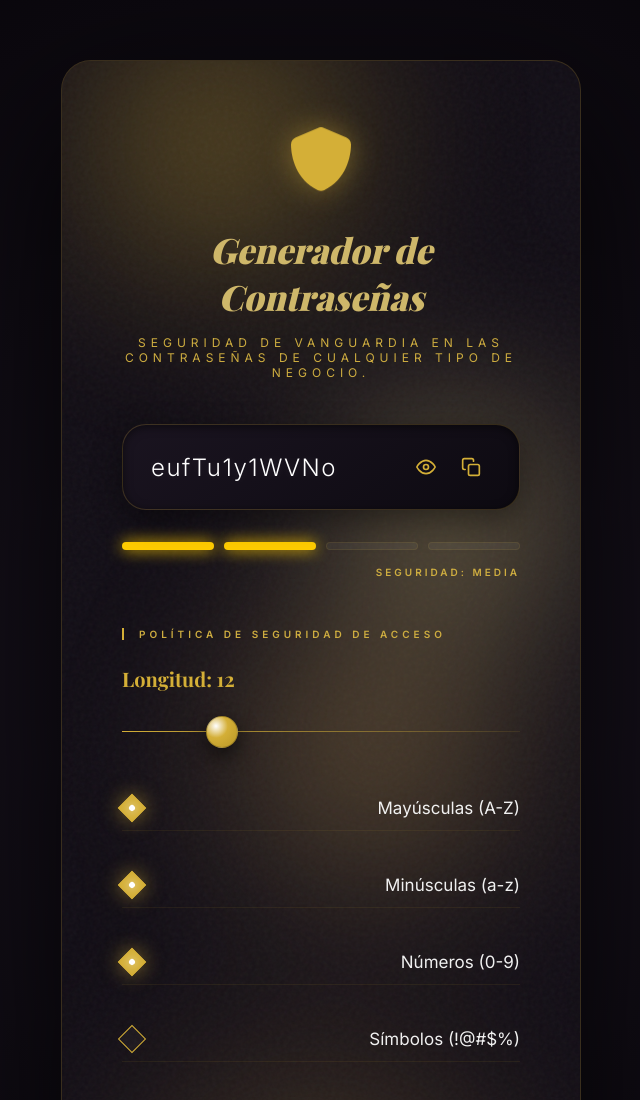
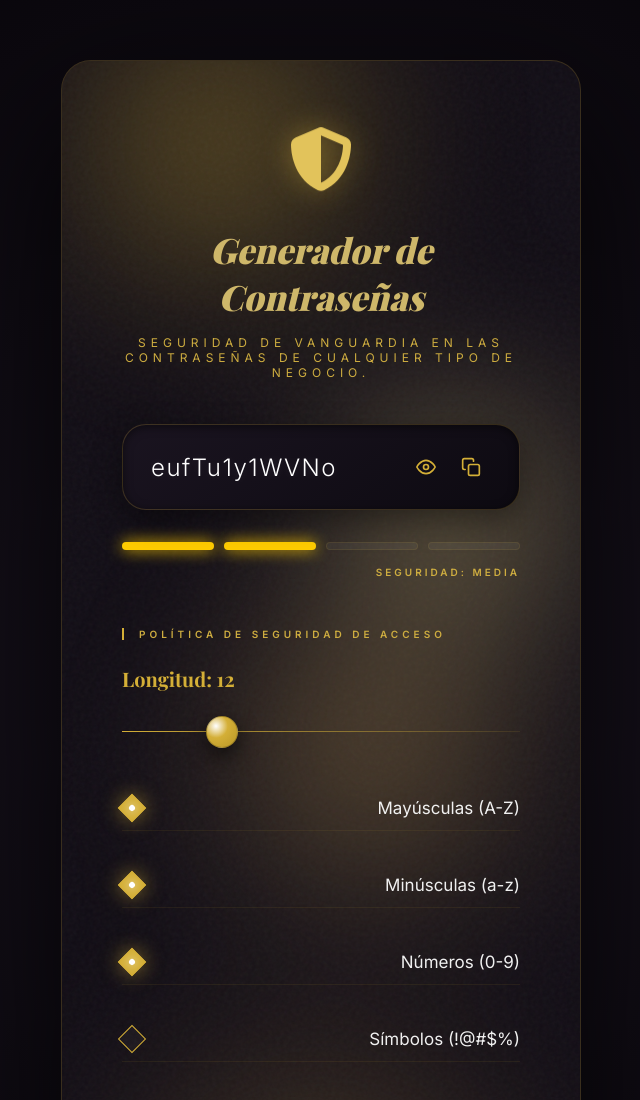
Before and after one commit to JesusBustos12/Creador-de-contrase-as-seguras, a website: page docs/index.html in a window 1280 px wide. Shown: the top 1100 px of the page, without its empty margins (319-959 px from the left). Drawn offline with nearby package versions, Linux system fonts and the light colour scheme; a web font is replaced by a local one.

Commit message:
fix: cambiar definitivamente el logo a shield-halved-solid-full_1.svg

```diff
--- a/docs/index.html
+++ b/docs/index.html
@@ -21,7 +21,7 @@
     <meta property="og:title" content="VanguardiaPass - Seguridad para tu Negocio">
     <meta property="og:description"
         content="Seguridad de vanguardia en las contraseñas de cualquier tipo de negocio. Robusta y profesional.">
-    <meta property="og:image" content="assets/Img/shield-solid-full.svg">
+    <meta property="og:image" content="assets/Img/shield-halved-solid-full_1.svg">
 
     <!-- Twitter -->
     <meta property="twitter:card" content="summary_large_image">
@@ -29,11 +29,11 @@
     <meta property="twitter:title" content="VanguardiaPass - Gestión de Contraseñas">
     <meta property="twitter:description"
         content="Seguridad de vanguardia en las contraseñas de cualquier tipo de negocio.">
-    <meta property="twitter:image" content="assets/Img/shield-solid-full.svg">
+    <meta property="twitter:image" content="assets/Img/shield-halved-solid-full_1.svg">
 
     <!-- Favicon e Identidad -->
-    <link rel="icon" type="image/svg+xml" href="assets/Img/shield-solid-full.svg?v=2">
-    <link rel="apple-touch-icon" href="assets/Img/shield-solid-full.svg?v=2">
+    <link rel="icon" type="image/svg+xml" href="assets/Img/shield-halved-solid-full_1.svg?v=3">
+    <link rel="apple-touch-icon" href="assets/Img/shield-halved-solid-full_1.svg?v=3">
     <meta name="theme-color" content="#d4af37">
     <link rel="manifest" href="manifest.json">
 
@@ -80,7 +80,7 @@
         <div class="grain-overlay"></div>
 
         <header class="header">
-            <img class="app-logo" src="assets/Img/shield-solid-full.svg?v=2" alt="VanguardiaPass Logo" aria-hidden="true">
+            <img class="app-logo" src="assets/Img/shield-halved-solid-full_1.svg?v=3" alt="VanguardiaPass Logo" aria-hidden="true">
             <h1 class="title">Generador de Contraseñas</h1>
             <p class="subtitle">Seguridad de vanguardia en las contraseñas de cualquier tipo de negocio.</p>
         </header>
@@ -179,7 +179,7 @@
                 </svg>
             </button>
             <div class="popup-icon">
-                <img src="assets/Img/shield-solid-full.svg?v=2" width="48" height="48" alt="Shield Logo">
+                <img src="assets/Img/shield-halved-solid-full_1.svg?v=3" width="48" height="48" alt="Shield Logo">
             </div>
             <h2 id="popup-title" class="popup-title">Contraseña Creada</h2>
             <p class="popup-subtitle">Tu nueva contraseña de alta seguridad está lista para usarse.</p>
--- a/docs/sw.js
+++ b/docs/sw.js
@@ -1,11 +1,11 @@
-const CACHE_NAME = 'vanguardia-pass-v6';
+const CACHE_NAME = 'vanguardiapass-v7';
 const ASSETS_TO_CACHE = [
   './',
   './index.html',
   './manifest.json',
   './assets/css/styles.css',
   './assets/js/main.js',
-  './assets/Img/shield-solid-full.svg'
+  './assets/Img/shield-halved-solid-full_1.svg'
 ];
 
 // Install Event
```
Also changed, not shown: docs/404.html (+2 -2 lines), docs/assets/Img/shield-halved-solid-full_1.svg (added), docs/manifest.json.
